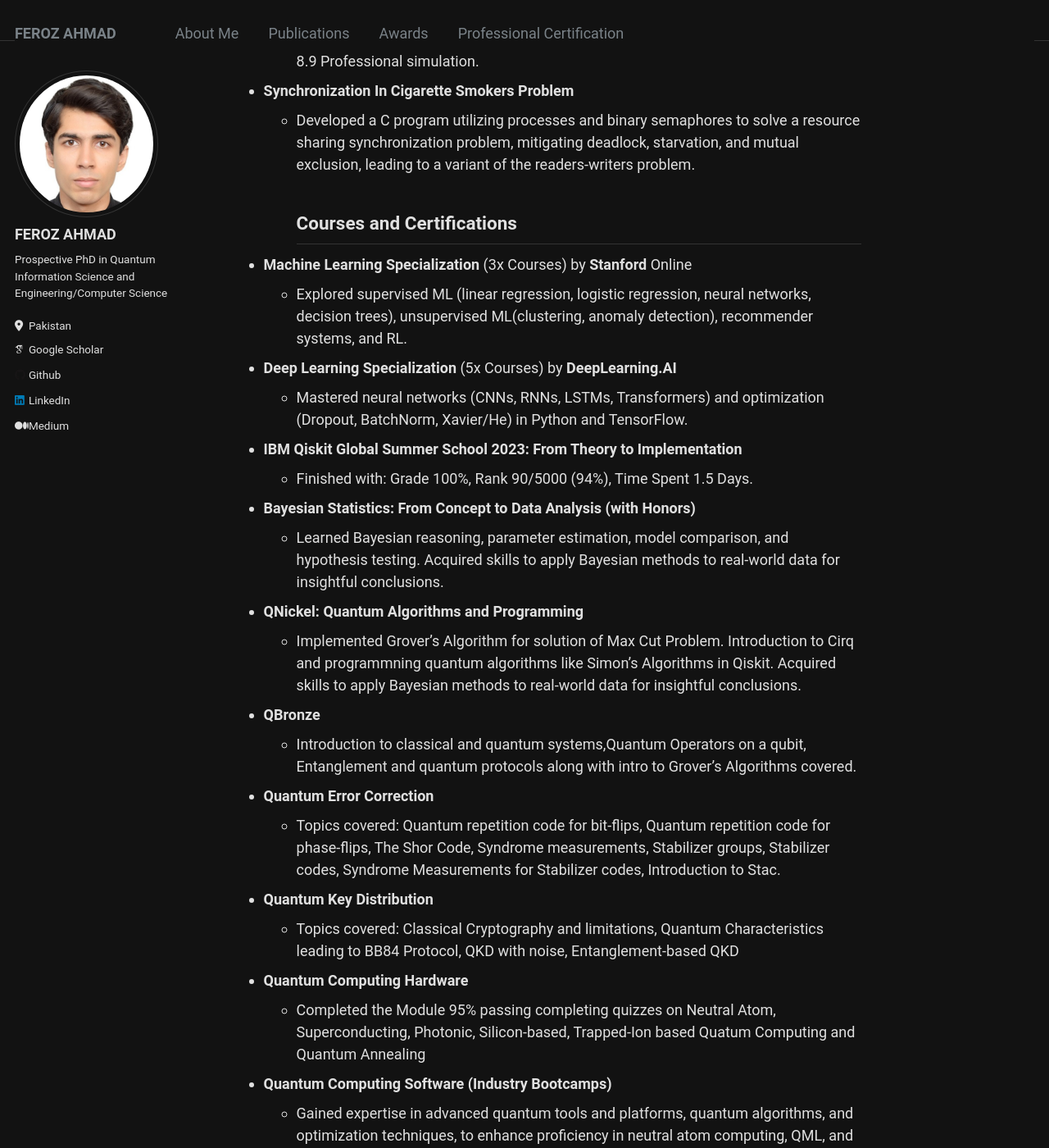
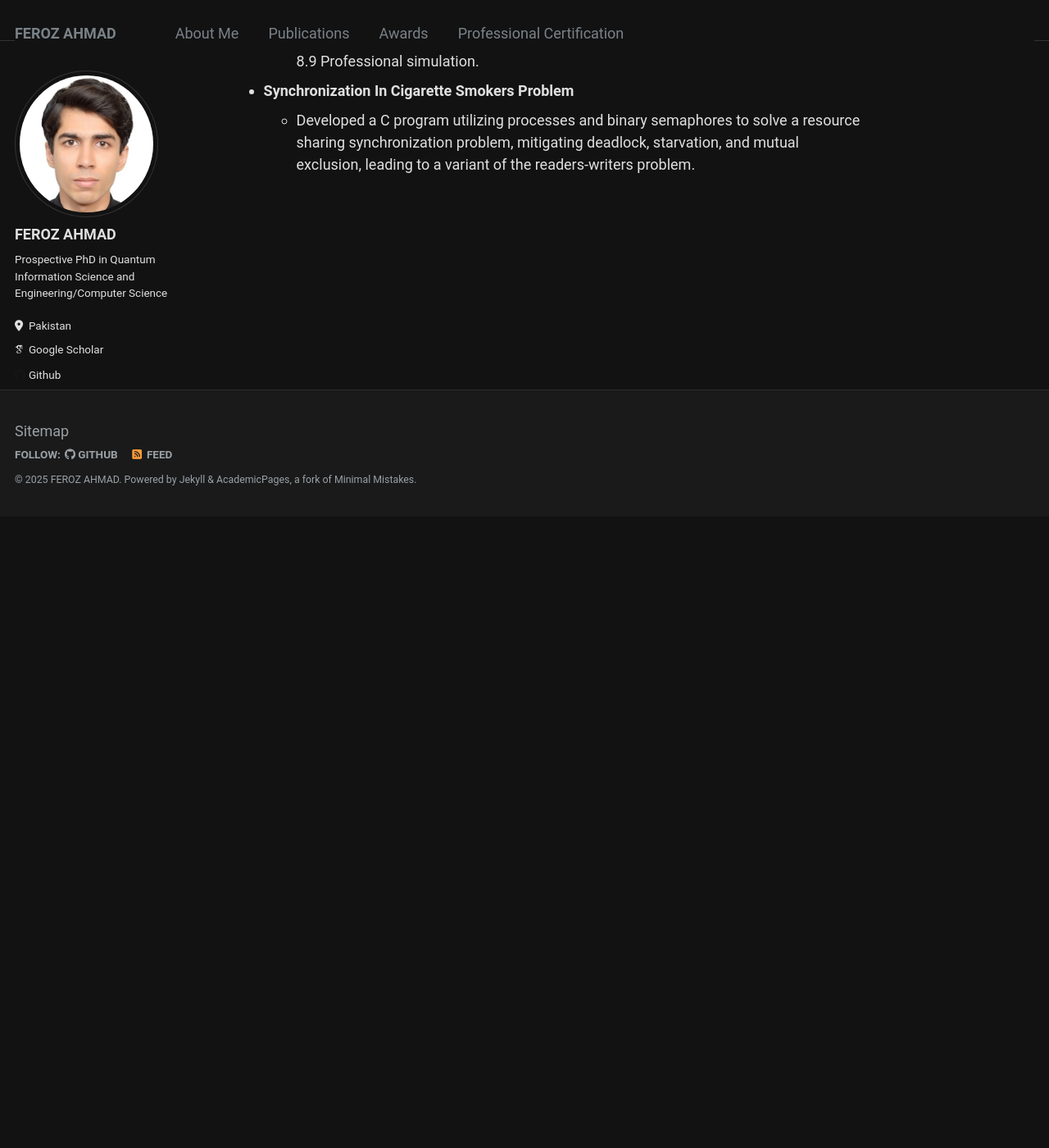
Before and after one commit to Fe-r-oz/Fe-r-oz.github.io, a Jekyll site: the page built from _pages/about.md, in a window 1280 px wide and 1400 px high, scrolled down 6143 px. Shown: the whole window at 82% size. Built offline with Jekyll 4.4.1, drawn with Linux system fonts in a browser that asks for light colours; some web fonts are replaced; after the commit the page ends 6773 px from its top, so only the background shows below that; some of the changed text lies outside the part shown.

Commit message:
remove redundant code

```diff
--- a/_pages/about.md
+++ b/_pages/about.md
@@ -110,40 +110,3 @@ This innovative approach utilized 1D convolutional neural networks on System-on-
   * Implemented 8 bit calculator on AT89C51 Microcontroller using Assembly Language in Keil uVision4, featuring math operations, base conversions, and tested in Proteus 8.9 Professional simulation.
 * **Synchronization In Cigarette Smokers Problem**
   * Developed a C program utilizing processes and binary semaphores to solve a resource sharing synchronization problem, mitigating deadlock, starvation, and mutual exclusion, leading to a variant of the readers-writers problem.
-## Courses and Certifications
-* **Machine Learning Specialization** (3x Courses) by **Stanford** Online
-  * Explored supervised ML (linear regression, logistic regression, neural networks, decision trees), unsupervised ML(clustering, anomaly detection), recommender systems, and RL.
-* **Deep Learning Specialization** (5x Courses) by **DeepLearning.AI**
-  * Mastered neural networks (CNNs, RNNs, LSTMs, Transformers) and optimization (Dropout, BatchNorm, Xavier/He) in Python and TensorFlow.
-* **IBM Qiskit Global Summer School 2023: From Theory to Implementation**
-  * Finished with: Grade 100%, Rank 90/5000 (94%), Time Spent 1.5 Days.
-* **Bayesian Statistics: From Concept to Data Analysis (with Honors)**
-  * Learned Bayesian reasoning, parameter estimation, model comparison, and hypothesis testing. Acquired skills to apply Bayesian methods to real-world data for insightful conclusions.
-* **QNickel: Quantum Algorithms and Programming**
-  * Implemented Grover’s Algorithm for solution of Max Cut Problem. Introduction to Cirq and programmning quantum algorithms like Simon’s Algorithms in Qiskit. Acquired skills to apply Bayesian methods to real-world data for insightful conclusions.
-* **QBronze**
-  * Introduction to classical and quantum systems,Quantum Operators on a qubit, Entanglement and quantum protocols along with intro to Grover’s Algorithms covered.
-* **Quantum Error Correction**
-  * Topics covered: Quantum repetition code for bit-flips, Quantum repetition code for phase-flips, The Shor Code, Syndrome measurements, Stabilizer groups, Stabilizer codes, Syndrome Measurements for Stabilizer codes, Introduction to Stac.
-* **Quantum Key Distribution**
-  * Topics covered: Classical Cryptography and limitations, Quantum Characteristics leading to BB84 Protocol, QKD with noise, Entanglement-based QKD
-* **Quantum Computing Hardware**
-  * Completed the Module 95% passing completing quizzes on Neutral Atom, Superconducting, Photonic, Silicon-based, Trapped-Ion based Quatum Computing and Quantum Annealing
-* **Quantum Computing Software (Industry Bootcamps)**
-  *  Gained expertise in advanced quantum tools and platforms, quantum algorithms, and optimization techniques, to enhance proficiency in neutral atom computing, QML, and QUBO problem-solving.
-* **FPGA computing systems: A Bird’s Eye View**
-  * Explored the automatic adaptation of computing systems in response to dynamic environments, introducing FPGA technologies for efficient (re)configuration during execution.
-* **Hands-on Quantum Algorithms Development with Classiq**
-  * Hands-on workshop exploring Classiq, a quantum software framework for designing, debugging, and deploying complex quantum circuits and algorithms.
-* **Game Theory by Standford Online**
-  * Gained a foundational understanding of Game Theory, covering topics like game representation, extensive form (game trees), Bayesian games, repeated and stochastic games, and coalition games.
-* **Welcome to Game Theory (with Honors) by The University of Tokyo**
-  * Explored fundamental Game Theory concepts, including equilibrium, rationality, and cooperation developing a conceptual understanding of strategic scenarios in diverse fields such as business, and biology.
-* **Microeconomics: The Power of Markets by UPenn**
-  * An introductory course on microeconomic theory exploring markets, scarcity, specialization, supply and demand, government intervention, and their impact on real-life goods and services.
-* **Sharpened Visions: A Poetry Workshop by California Institute of Arts**
-  * Comprehensive poetry course exploring Abstraction and Image, Metaphor and Other Formulas of Difference, Rhyme, and Rhythm, empowering participants to create refined and evocative poems.
-* **Bayesian Statistics: Time Series Analysis**
-  * 5-module course: Stationary time series, autoregressive models, Bayesian inference, Normal Dynamic Linear Models (NDLMs), and Final Project on Google Trend data using NDLMs.
-* **Introduction to Philosophy**
-  * Explored contem porary philosophy in diverse areas like Epistemology, Philosophy of Science, Philosophy of Mind, Political Philosophy, Moral Philosophy, and Metaphysics.
```
